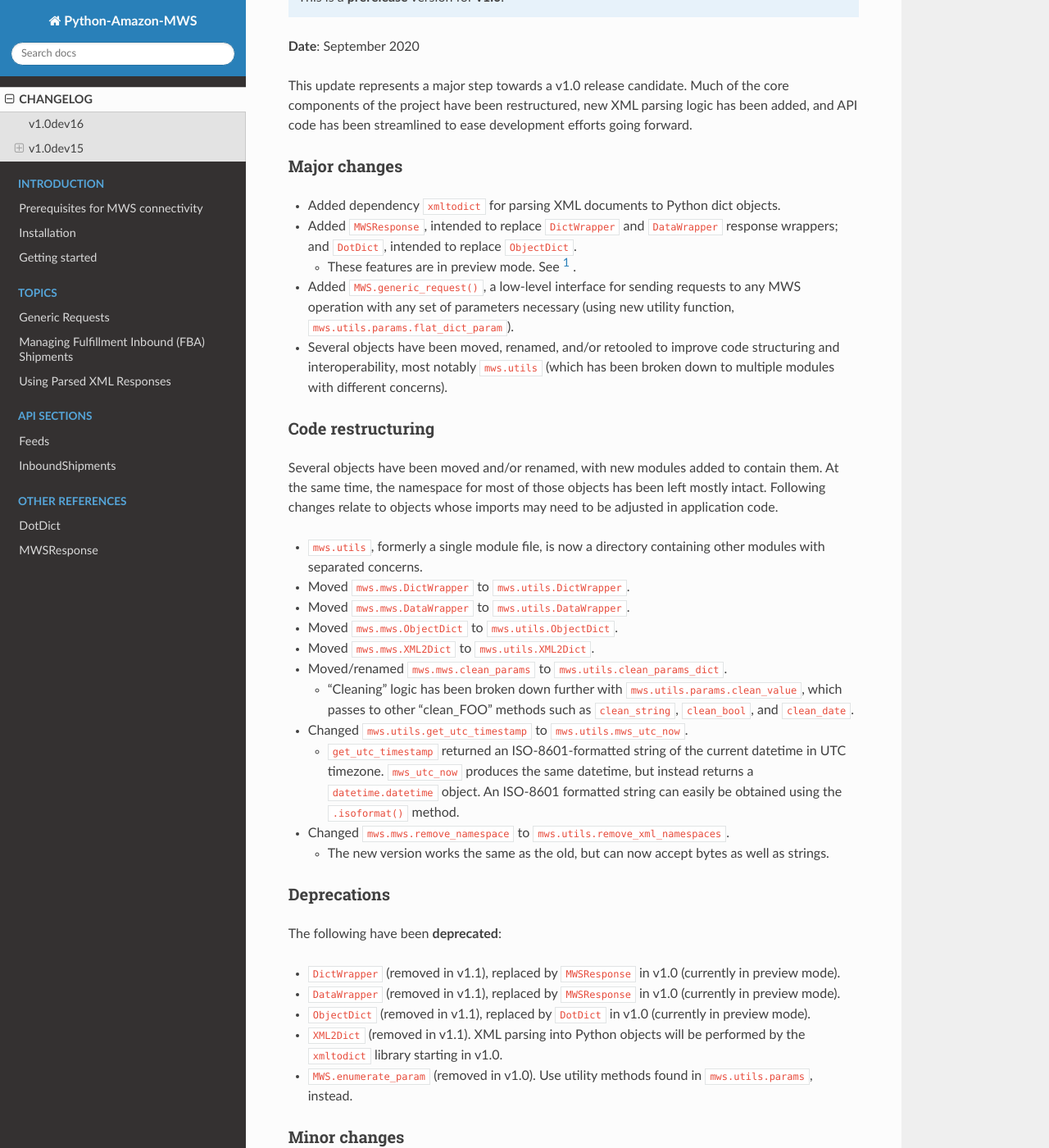
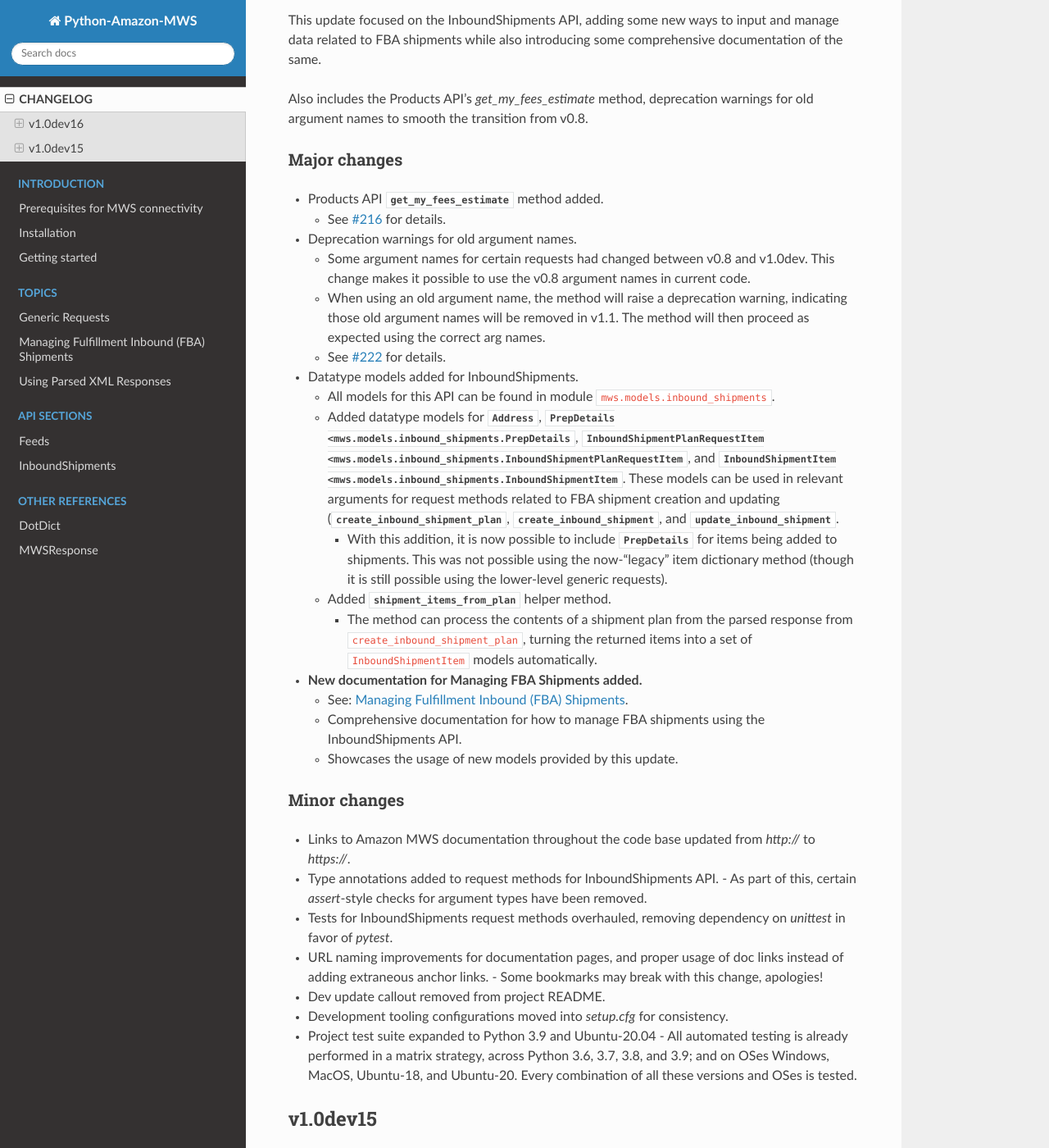
Before and after one commit to python-amazon-mws/python-amazon-mws, a Sphinx documentation site: the page built from docs/source/changelog.rst, in a window 1280 px wide and 1400 px high, scrolled down 376 px. Shown: the whole window at 82% size. Built offline with Sphinx 7.4.7 and the Read the Docs theme 2.0.0, drawn with Linux system fonts in a browser that asks for light colours; some of the changed text lies outside the part shown.

Commit message:
Changelogs updated
Includes descriptive links to the issues related to dev16 update.

Milestone for 1.0dev16 added to project to serve as a link target.
In future, we'll create milestones for each of these versions
so that we can link to the past issues in the same way.
This should aid in clarity on the development process moving forward.
(Borrowed this idea from the release notes for VS Code;
learn from the best, eh?)

```diff
--- a/docs/source/changelog.rst
+++ b/docs/source/changelog.rst
@@ -4,18 +4,91 @@
 v1.0dev16
 =========
 
-**TODO Add 1.0dev16 changes**
+.. note:: This is a **prerelease** version for **v1.0**.
+
+:Date: November 2020
+:Issues: `See here <https://github.com/python-amazon-mws/python-amazon-mws/issues?q=milestone%3A1.0dev16+>`_
+
+This update focused on the InboundShipments API, adding some new ways to input and manage data related to FBA shipments
+while also introducing some comprehensive documentation of the same.
+
+Also includes the Products API's `get_my_fees_estimate` method, deprecation warnings for old argument names to smooth
+the transition from v0.8.
+
+.. _v1-0-dev-16-major-changes:
+
+Major changes
+-------------
+
+- Products API :py:meth:`get_my_fees_estimate <mws.apis.products.Products.get_my_fees_estimate>` method added.
+
+  - See `#216 <https://github.com/python-amazon-mws/python-amazon-mws/pull/216>`_ for details.
+
+- Deprecation warnings for old argument names.
+
+  - Some argument names for certain requests had changed between v0.8 and v1.0dev.
+    This change makes it possible to use the v0.8 argument names in current code.
+  - When using an old argument name, the method will raise a deprecation warning, indicating those old argument names
+    will be removed in v1.1. The method will then proceed as expected using the correct arg names.
+  - See `#222 <https://github.com/python-amazon-mws/python-amazon-mws/pull/222>`_ for details.
+
+- Datatype models added for InboundShipments.
+
+  - All models for this API can be found in module ``mws.models.inbound_shipments``.
+  - Added datatype models for :py:class:`Address <mws.models.inbound_shipments.Address>`,
+    :py:class:`PrepDetails <mws.models.inbound_shipments.PrepDetails`,
+    :py:class:`InboundShipmentPlanRequestItem <mws.models.inbound_shipments.InboundShipmentPlanRequestItem`, and
+    :py:class:`InboundShipmentItem <mws.models.inbound_shipments.InboundShipmentItem`.
+    These models can be used in relevant arguments for request methods related to FBA shipment creation and updating
+    (:py:meth:`create_inbound_shipment_plan <mws.apis.inbound_shipments.InboundShipments.create_inbound_shipment_plan>`,
+    :py:meth:`create_inbound_shipment <mws.apis.inbound_shipments.InboundShipments.create_inbound_shipment>`, and
+    :py:meth:`update_inbound_shipment <mws.apis.inbound_shipments.InboundShipments.update_inbound_shipment>`.
+
+    - With this addition, it is now possible to include
+      :py:class:`PrepDetails <mws.models.inbound_shipments.PrepDetails>` for items being added to shipments.
+      This was not possible using the now-"legacy" item dictionary method (though it is still possible using the
+      lower-level generic requests).
+
+  - Added :py:func:`shipment_items_from_plan <mws.models.inbound_shipments.shipment_items_from_plan>` helper method.
+
+    - The method can process the contents of a shipment plan from the parsed response from
+      ``create_inbound_shipment_plan``, turning the returned items into a set of ``InboundShipmentItem`` models
+      automatically.
+
+- **New documentation for Managing FBA Shipments added.**
+
+  - See: :doc:`topics/managingFBAShipments`.
+  - Comprehensive documentation for how to manage FBA shipments using the InboundShipments API.
+  - Showcases the usage of new models provided by this update.
+
+.. _v1-0-dev-16-minor-changes:
+
+Minor changes
+-------------
+
+- Links to Amazon MWS documentation throughout the code base updated from `http://` to `https://`.
+- Type annotations added to request methods for InboundShipments API.
+  - As part of this, certain `assert`-style checks for argument types have been removed.
+- Tests for InboundShipments request methods overhauled, removing dependency on `unittest` in favor of `pytest`.
+- URL naming improvements for documentation pages, and proper usage of doc links instead of adding extraneous anchor links.
+  - Some bookmarks may break with this change, apologies!
+- Dev update callout removed from project README.
+- Development tooling configurations moved into `setup.cfg` for consistency.
+- Project test suite expanded to Python 3.9 and Ubuntu-20.04
+  - All automated testing is already performed in a matrix strategy, across Python 3.6, 3.7, 3.8, and 3.9; and on OSes Windows, MacOS, Ubuntu-18, and Ubuntu-20. Every combination of all these versions and OSes is tested.
 
 v1.0dev15
 =========
 
 .. note:: This is a **prerelease** version for **v1.0**.
 
-**Date**: September 2020
+:Date: September 2020
 
 This update represents a major step towards a v1.0 release candidate. Much of the core components of the project
 have been restructured, new XML parsing logic has been added, and API code has been streamlined to ease development
 efforts going forward.
+
+.. _v1-0-dev-15-major-changes:
 
 Major changes
 -------------
@@ -30,6 +103,8 @@
   with any set of parameters necessary (using new utility function, ``mws.utils.params.flat_dict_param``).
 - Several objects have been moved, renamed, and/or retooled to improve code structuring and interoperability, most
   notably ``mws.utils`` (which has been broken down to multiple modules with different concerns).
+
+.. _v1-0-dev-15-code-restructuring:
 
 Code restructuring
 ------------------
@@ -58,6 +133,8 @@
 
   - The new version works the same as the old, but can now accept bytes as well as strings.
 
+.. _v1-0-dev-15-deprecations:
+
 Deprecations
 ------------
 
@@ -69,6 +146,8 @@
 - ``XML2Dict`` (removed in v1.1). XML parsing into Python objects will be performed by the ``xmltodict`` library
   starting in v1.0.
 - ``MWS.enumerate_param`` (removed in v1.0). Use utility methods found in ``mws.utils.params``, instead.
+
+.. _v1-0-dev-15-minor-changes:
 
 Minor changes
 -------------
```
Also changed, not shown: CHANGELOG.md (+39 -1 lines).
